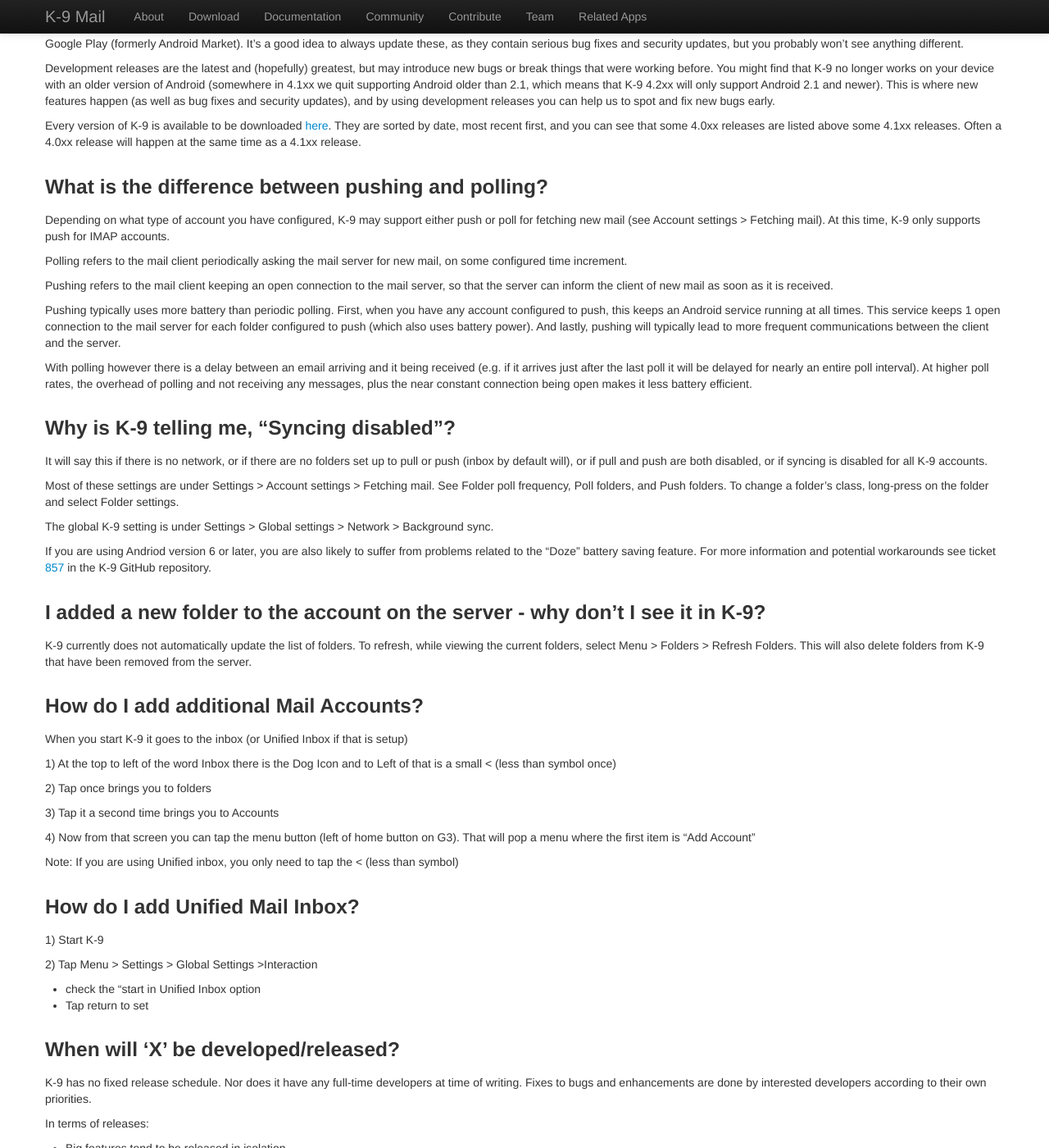
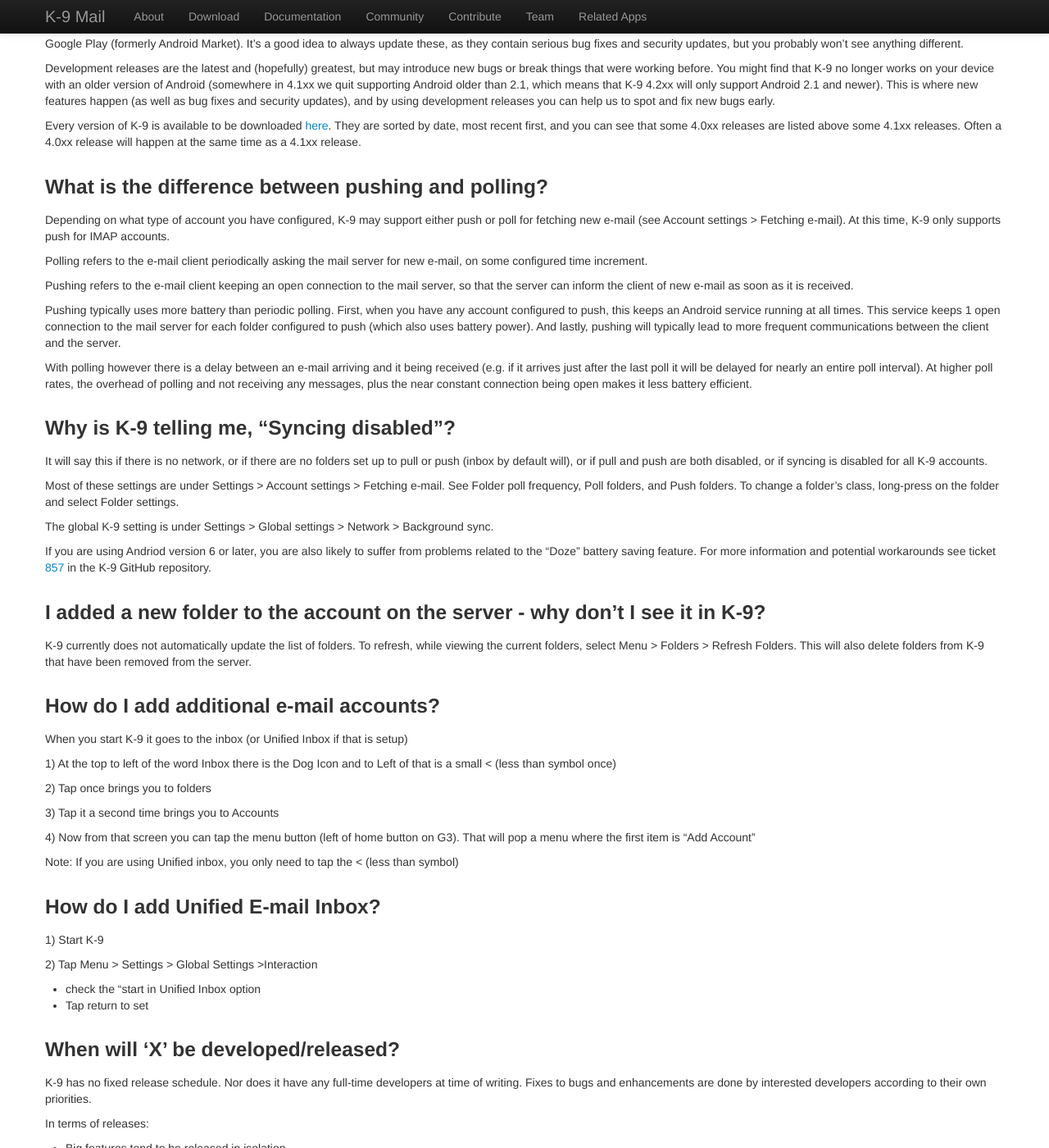
Before and after one commit to k9mail/k9mail.app, a Jekyll site: the page built from documentation/faq.md, in a window 1280 px wide and 1400 px high, scrolled down 2806 px. Shown: the whole window at 82% size. Built offline with Jekyll 4.4.1, drawn with Linux system fonts in a browser that asks for light colours; nearby versions of some CDN libraries; some of the changed text lies outside the part shown.

Commit message:
e-mail, app, Gmail

```diff
--- a/documentation/faq.md
+++ b/documentation/faq.md
@@ -31,7 +31,7 @@ nav_hide: true
 
 [I'm having some trouble with a lot of concurrent connections to my IMAP server ](#anchor9)
 
-[Why K-9 is using so much bandwidth to sync my POP mail?](#anchor10)
+[Why K-9 is using so much bandwidth to sync my POP e-mail?](#anchor10)
 
 [K-9 is crashing, please help!](#anchor11)
 
@@ -47,18 +47,18 @@ nav_hide: true
 
 [I added a new folder to the account on the server - why don't I see it in K-9?](#anchor16)
 
-[How do I add additional Mail Accounts?](#anchor17)
+[How do I add additional e-mail accounts?](#anchor17)
 
-[How do I add Unified Mail Inbox?](#anchor18)
+[How do I add Unified E-mail Inbox?](#anchor18)
 
 [When will 'X' be developed/released?](#anchor19)
 
 ### <a name="anchor0.1"></a>Where did the name 'K-9' come from? What's with that icon?
 
-In some incarnations, Doctor Who had a robotic dog named "K-9" The dog was, in effect, an android mutt. When Jesse first created K-9, his goal was to create an Android mail client as good as the UNIX mail client mutt.
+In some incarnations, Doctor Who had a robotic dog named "K-9" The dog was, in effect, an android mutt. When Jesse first created K-9, his goal was to create an Android e-mail client as good as the UNIX e-mail client mutt.
 The name was a natural fit.
 
-K-9's icon is a picture of...well, of K-9.
+K-9's icon is a picture of…well, of K-9.
 
 ### <a name="anchor1"></a> How do I prevent K-9 Mail from reporting unread messages I already read from my desktop? I'm using POP3.
 
@@ -67,7 +67,7 @@ IMAP addresses this limitation.
 
 ### <a name="anchor2"></a> How do I get back to the accounts overview screen?
 
-If you see a list of mails inside of a folder and you want to get back to the overview screen, you have to
+If you see a list of e-mails inside of a folder and you want to get back to the overview screen, you have to
 
 * Press the menu button
 * Select "More"
@@ -75,13 +75,13 @@ If you see a list of mails inside of a folder and you want to get back to the ov
 
 ### <a name="anchor3"></a> Why can't I move K-9 Mail to the SD card?
 
-Google doesn't let programs installed on SD run as services, which we need to do in order to be able to fetch your mail.
+Google doesn't let programs installed on SD run as services, which we need to do in order to be able to fetch your e-mail.
 
 ### <a name="anchor3"></a> How do I change my Signature?
 
-Do the following to replace default signature in K-9 with your personal signature for any email account or stop K-9 default signature for that particular account:
+Do the following to replace default signature in K-9 with your personal signature for any e-mail account or stop K-9 default signature for that particular account:
 
-Open K-9, select email account in which you wish to create a signature.
+Open K-9, select e-mail account in which you wish to create a signature.
 Key Sequence: Menu/Settings/Account Settings/Sending Mail/Composition Defaults
 
 In this dialog, you can enter Your Name, Your Email Address, Bcc all messages to, CHECK (or uncheck) USE SIGNATURE, enter your signature using correct syntax of top line of signature with -- followed by a line break, and enter your desired signature. Choose radio button to place Signature position before or after quoted text.
@@ -155,21 +155,21 @@ Every version of K-9 is available to be downloaded [here](https://github.com/k9m
 
 ### <a name="anchor14"></a> What is the difference between pushing and polling?
 
-Depending on what type of account you have configured, K-9 may support either push or poll for fetching new mail (see Account settings > Fetching mail). At this time, K-9 only supports push for IMAP accounts.
+Depending on what type of account you have configured, K-9 may support either push or poll for fetching new e-mail (see Account settings > Fetching e-mail). At this time, K-9 only supports push for IMAP accounts.
 
-Polling refers to the mail client periodically asking the mail server for new mail, on some configured time increment.
+Polling refers to the e-mail client periodically asking the mail server for new e-mail, on some configured time increment.
 
-Pushing refers to the mail client keeping an open connection to the mail server, so that the server can inform the client of new mail as soon as it is received.
+Pushing refers to the e-mail client keeping an open connection to the mail server, so that the server can inform the client of new e-mail as soon as it is received.
 
 Pushing typically uses more battery than periodic polling. First, when you have any account configured to push, this keeps an Android service running at all times. This service keeps 1 open connection to the mail server for each folder configured to push (which also uses battery power). And lastly, pushing will typically lead to more frequent communications between the client and the server.
 
-With polling however there is a delay between an email arriving and it being received (e.g. if it arrives just after the last poll it will be delayed for nearly an entire poll interval). At higher poll rates, the overhead of polling and not receiving any messages, plus the near constant connection being open makes it less battery efficient.
+With polling however there is a delay between an e-mail arriving and it being received (e.g. if it arrives just after the last poll it will be delayed for nearly an entire poll interval). At higher poll rates, the overhead of polling and not receiving any messages, plus the near constant connection being open makes it less battery efficient.
 
 ### <a name="anchor15"></a> Why is K-9 telling me, "Syncing disabled"?
 
 It will say this if there is no network, or if there are no folders set up to pull or push (inbox by default will), or if pull and push are both disabled, or if syncing is disabled for all K-9 accounts.
 
-Most of these settings are under Settings > Account settings > Fetching mail. See Folder poll frequency, Poll folders, and Push folders. To change a folder's class, long-press on the folder and select Folder settings.
+Most of these settings are under Settings > Account settings > Fetching e-mail. See Folder poll frequency, Poll folders, and Push folders. To change a folder's class, long-press on the folder and select Folder settings.
 
 The global K-9 setting is under Settings > Global settings > Network > Background sync.
 
@@ -179,7 +179,7 @@ If you are using Andriod version 6 or later, you are also likely to suffer from
 
 K-9 currently does not automatically update the list of folders. To refresh, while viewing the current folders, select Menu > Folders > Refresh Folders. This will also delete folders from K-9 that have been removed from the server.
 
-### <a name="anchor17"></a> How do I add additional Mail Accounts?
+### <a name="anchor17"></a> How do I add additional e-mail accounts?
 
 When you start K-9 it goes to the inbox (or Unified Inbox if that is setup)
 
@@ -193,7 +193,7 @@ When you start K-9 it goes to the inbox (or Unified Inbox if that is setup)
 
 Note: If you are using Unified inbox, you only need to tap the < (less than symbol)
 
-### <a name="anchor18"></a> How do I add Unified Mail Inbox?
+### <a name="anchor18"></a> How do I add Unified E-mail Inbox?
 
 1) Start K-9
 
```
Also changed, not shown: other parts of documentation/faq.md (+4 -4 lines).
